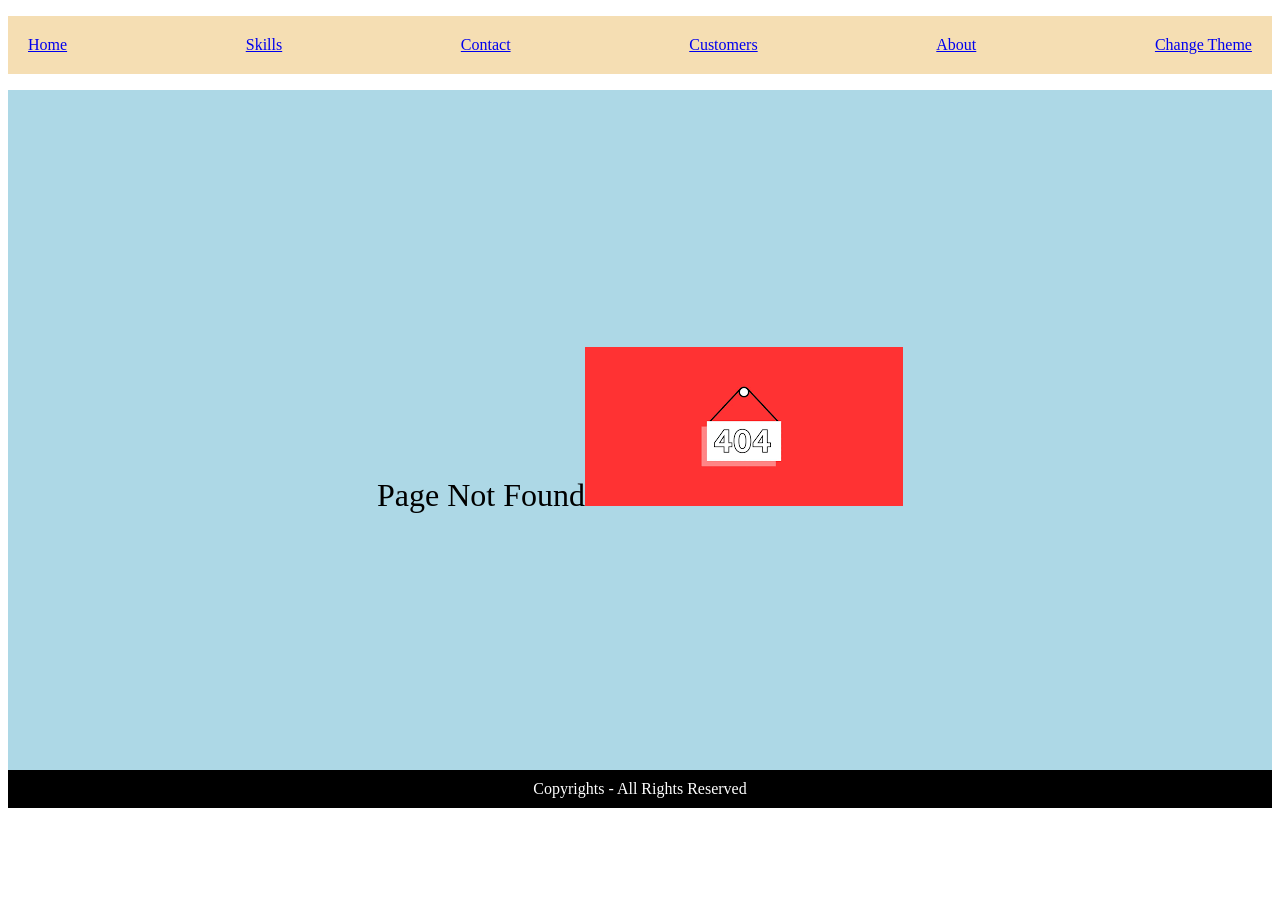
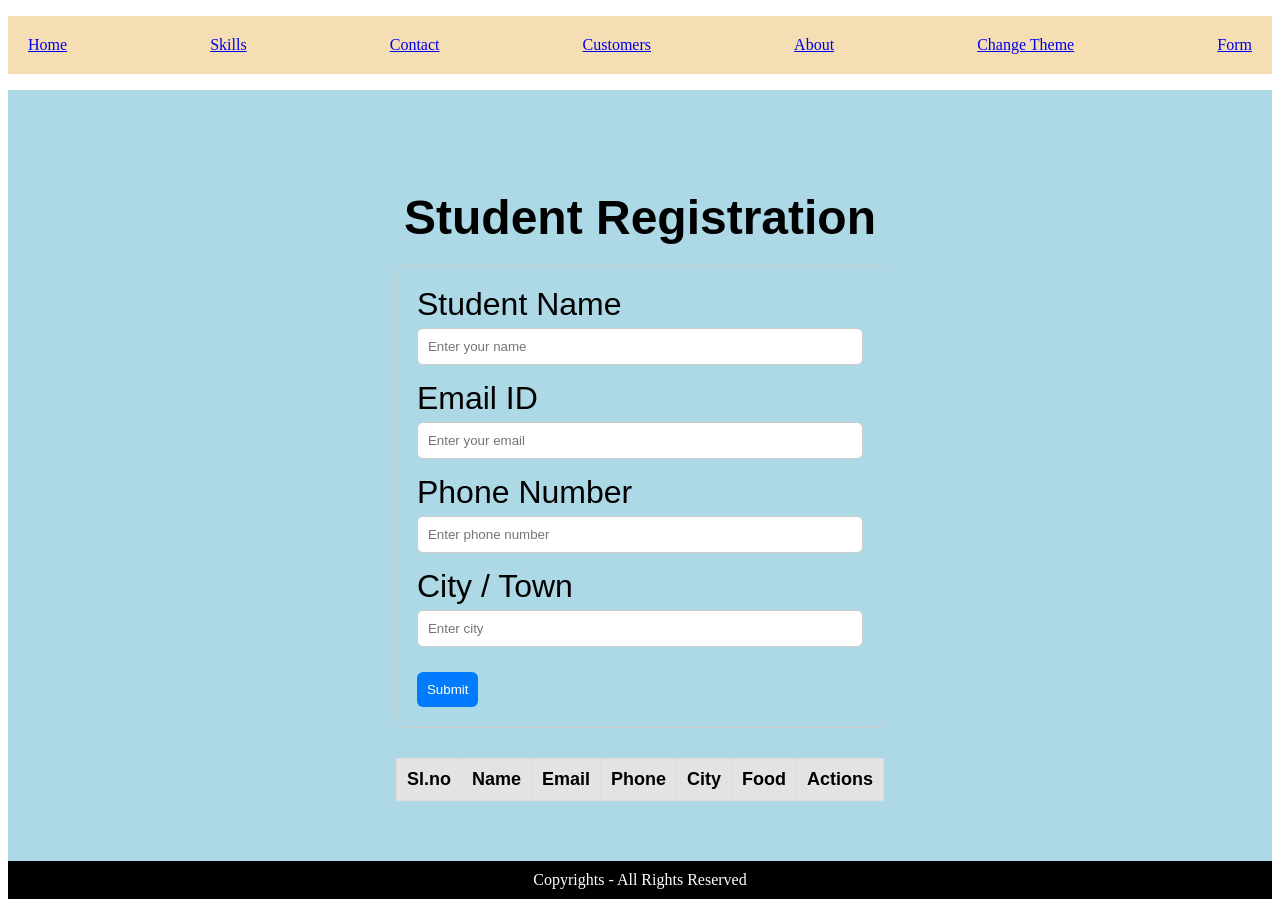
Before and after one commit to Sathiyapramod/react-transformers-demo, a React (Vite) app: page /form in a window 1280 px wide. Before the commit this address had no page. Before the commit the page ends 816 px from the top, so only its background shows below. Built offline with nearby package versions, Linux system fonts and the light colour scheme.

Commit message:
feat: added formik validation

```diff
--- a/package.json
+++ b/package.json
@@ -11,10 +11,12 @@
   },
   "dependencies": {
     "@tailwindcss/vite": "^4.2.2",
+    "formik": "^2.4.9",
     "react": "^19.2.4",
     "react-dom": "^19.2.4",
     "react-router-dom": "^6.29.0",
-    "tailwindcss": "^4.2.2"
+    "tailwindcss": "^4.2.2",
+    "yup": "^1.7.1"
   },
   "devDependencies": {
     "@eslint/js": "^9.39.4",
--- a/src/Layout/MainLayout.jsx
+++ b/src/Layout/MainLayout.jsx
@@ -27,6 +27,9 @@ function MainLayout() {
             <li>
               <Link to="/theme">Change Theme</Link>
             </li>
+            <li>
+              <Link to="/form">Form</Link>
+            </li>
           </ul>
         </nav>
       </header>
--- a/src/components/Form.jsx
+++ b/src/components/Form.jsx
@@ -1,6 +1,39 @@
 import React, { useState } from "react";
+// importing package
+import * as yup from "yup";
+import { useFormik } from "formik";
 
 function Form() {
+  // yup validation schema
+  const studentSchema = yup.object({
+    name: yup
+      .string()
+      .max(20)
+      .min(5)
+      .matches(/^[a-zA-Z]+$/g)
+      .required(),
+    email: yup.string().email().required(),
+    phone: yup.string().length(10).required(),
+    city: yup.string().optional(),
+    // option: yup.string().required(),
+  });
+
+  // formik validation part
+  const formik = useFormik({
+    initialValues: {
+      name: "",
+      email: "",
+      phone: "",
+      city: "",
+      // option: "",
+    },
+    validationSchema: studentSchema,
+    onSubmit: (values) => {
+      console.log(values);
+      // you will have API calls
+    },
+  });
+
   const [formData, setFormData] = useState({
     name: "",
     email: "",
@@ -40,7 +73,7 @@ function Form() {
     <div className="container">
       <h1 className="title">Student Registration</h1>
 
-      <form className="form" onSubmit={addStudent}>
+      <form className="form" onSubmit={formik.handleSubmit}>
         {/* name */}
         <div className="form-group">
           <label>Student Name</label>
@@ -48,8 +81,10 @@ function Form() {
             type="text"
             placeholder="Enter your name"
             className="input"
-            value={formData.name}
-            onChange={(e) => setFormData({ ...formData, name: e.target.value })}
+            value={formik.values.name}
+            id="name"
+            name="name"
+            onChange={formik.handleChange}
           />
         </div>
 
@@ -60,10 +95,10 @@ function Form() {
             type="email"
             placeholder="Enter your email"
             className="input"
-            value={formData.email}
-            onChange={(e) =>
-              setFormData({ ...formData, email: e.target.value })
-            }
+            value={formik.values.email}
+            id="email"
+            name="email"
+            onChange={formik.handleChange}
           />
         </div>
 
@@ -74,10 +109,10 @@ function Form() {
             type="text"
             placeholder="Enter phone number"
             className="input"
-            value={formData.phone}
-            onChange={(e) =>
-              setFormData({ ...formData, phone: e.target.value })
-            }
+            value={formik.values.phone}
+            id="phone"
+            name="phone"
+            onChange={formik.handleChange}
           />
         </div>
 
@@ -88,23 +123,25 @@ function Form() {
             type="text"
             placeholder="Enter city"
             className="input"
-            value={formData.city}
-            onChange={(e) => setFormData({ ...formData, city: e.target.value })}
+            value={formik.values.city}
+            id="city"
+            name="city"
+            onChange={formik.handleChange}
           />
         </div>
 
         {/* food */}
-        <div className="form-group">
+        {/* <div className="form-group">
           <h4 className="section-title">Select Food Option</h4>
           <div className="radio-group">
             <label>
               <input
                 type="radio"
-                name="food"
+                id="option"
+                name="option"
                 value="breakfast"
-                onChange={(e) =>
-                  setFormData({ ...formData, option: e.target.value })
-                }
+
+                onChange={formik.handleChange}
               />
               Breakfast
             </label>
@@ -112,7 +149,8 @@ function Form() {
             <label>
               <input
                 type="radio"
-                name="food"
+                id="option"
+                name="option"
                 value="lunch"
                 onChange={(e) =>
                   setFormData({ ...formData, option: e.target.value })
@@ -133,7 +171,7 @@ function Form() {
               Dinner
             </label>
           </div>
-        </div>
+        </div> */}
 
         <button className="submit-btn" type="submit">
           Submit
--- a/src/routes/Routes.jsx
+++ b/src/routes/Routes.jsx
@@ -7,6 +7,7 @@ import Contact from "../components/Contact";
 import About from "../components/About";
 import Customers from "../components/Customers";
 import CustomerDetail from "../components/CustomerDetail";
+import Form from "../components/Form";
 // please import error page here
 import ErrorPage from "../components/ErrorPage";
 
@@ -53,6 +54,10 @@ const router = createBrowserRouter([
         path: "*",
         element: <ErrorPage />,
       },
+      {
+        path: "/form",
+        element: <Form />,
+      },
     ],
   },
 ]);
```
Also changed, not shown: 1 other file (tests, documents, lock files or other folders).
